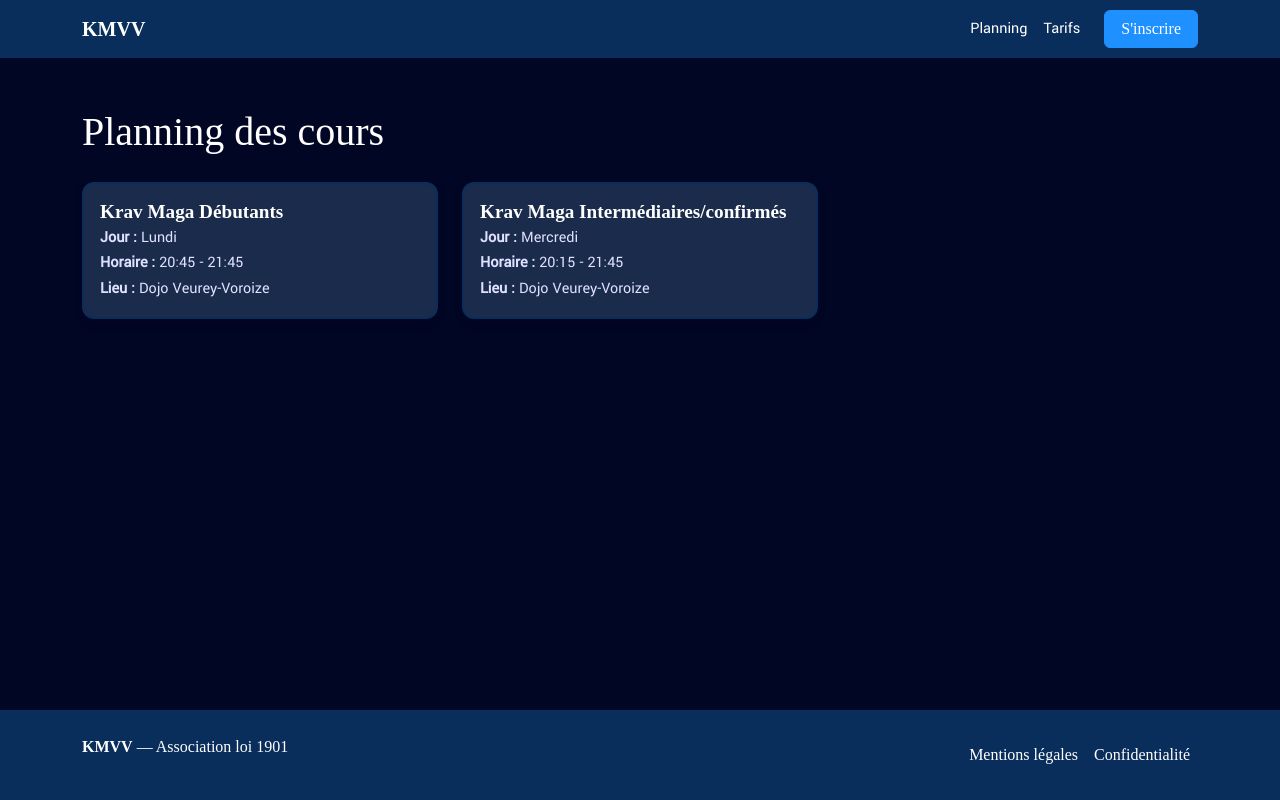
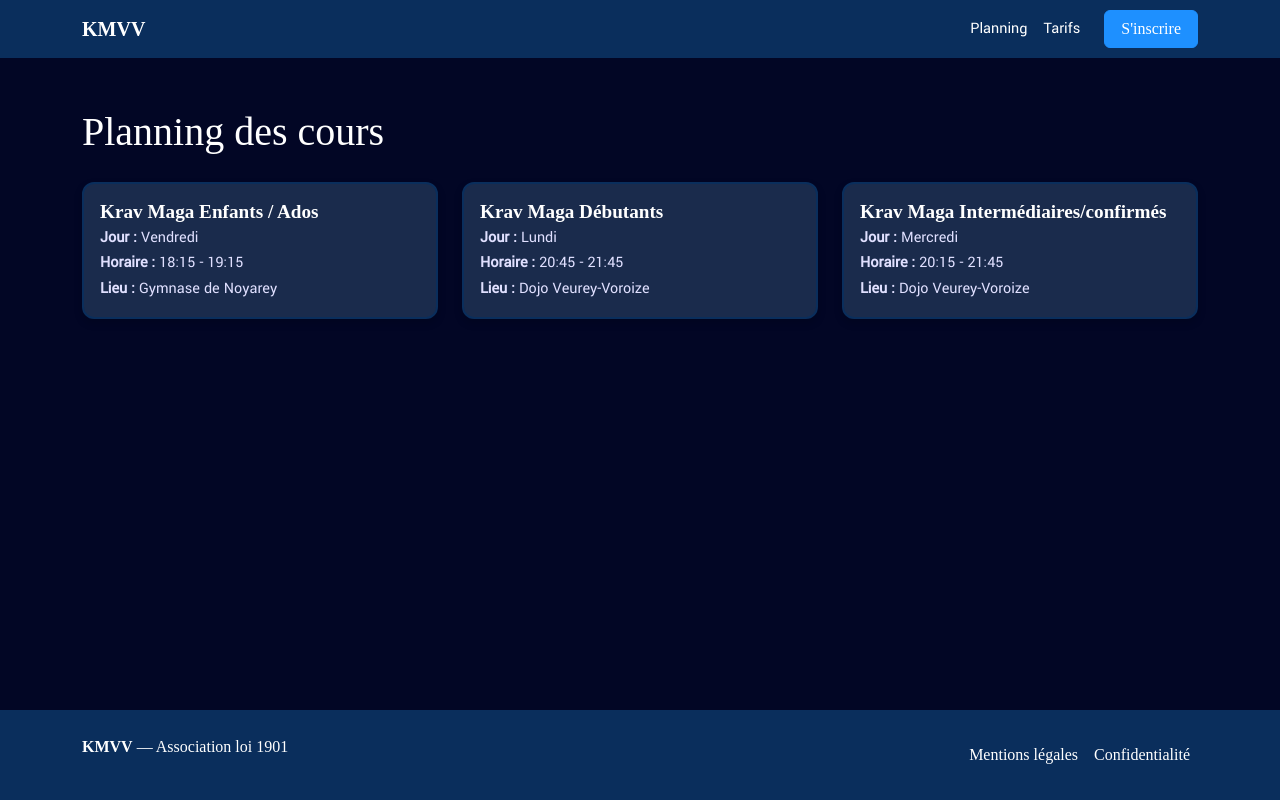
Before and after one commit to loic-job-dev/KMVV, a Vue app: page /planning in a window 1280 px wide. Built offline with nearby package versions, Linux system fonts and the light colour scheme; a web font is replaced by a local one.

Commit message:
ajout du créneau enfant

```diff
--- a/index.html
+++ b/index.html
@@ -25,7 +25,7 @@
     <meta name="twitter:description" content="Découvrez le Krav Maga à Veurey-Voroize avec le club KMVV. Cours pour ados et adultes." />
 
     <!-- Favicon -->
-    <!-- <link rel="icon" type="image/png" href="/favicon.ico" /> -->
+    <link rel="icon" type="image/png" href="/Icons/icon.jpg" />
 
     <!-- Balisage LocalBusiness pour Google (schema.org) -->
     <script type="application/ld+json">
--- a/src/pages/Planning.vue
+++ b/src/pages/Planning.vue
@@ -27,6 +27,12 @@ interface Cours {
 
 const planning: Cours[] = [
     {
+        nom: "Krav Maga Enfants / Ados",
+        jour: "Vendredi",
+        horaire: "18:15 - 19:15",
+        lieu: "Gymnase de Noyarey",
+    },
+    {
         nom: "Krav Maga Débutants",
         jour: "Lundi",
         horaire: "20:45 - 21:45",
--- a/src/pages/Tarifs.vue
+++ b/src/pages/Tarifs.vue
@@ -27,10 +27,10 @@ interface Tarifs {
 
 const tarifs: Tarifs[] = [
     {
-        nom: "Ados",
+        nom: "Enfants / Ados",
         annuel: "190 euros pour l'année",
         assurance: "+ 39 euros d'assurance FFK",
-        récurrence: "1 cours par semaine",
+        récurrence: "1 cours par semaine\n2 cours d'essai gratuits !",
     },
     {
         nom: "Adultes débutants",
```
Also changed, not shown: public/Icons/icon.jpg (added).
